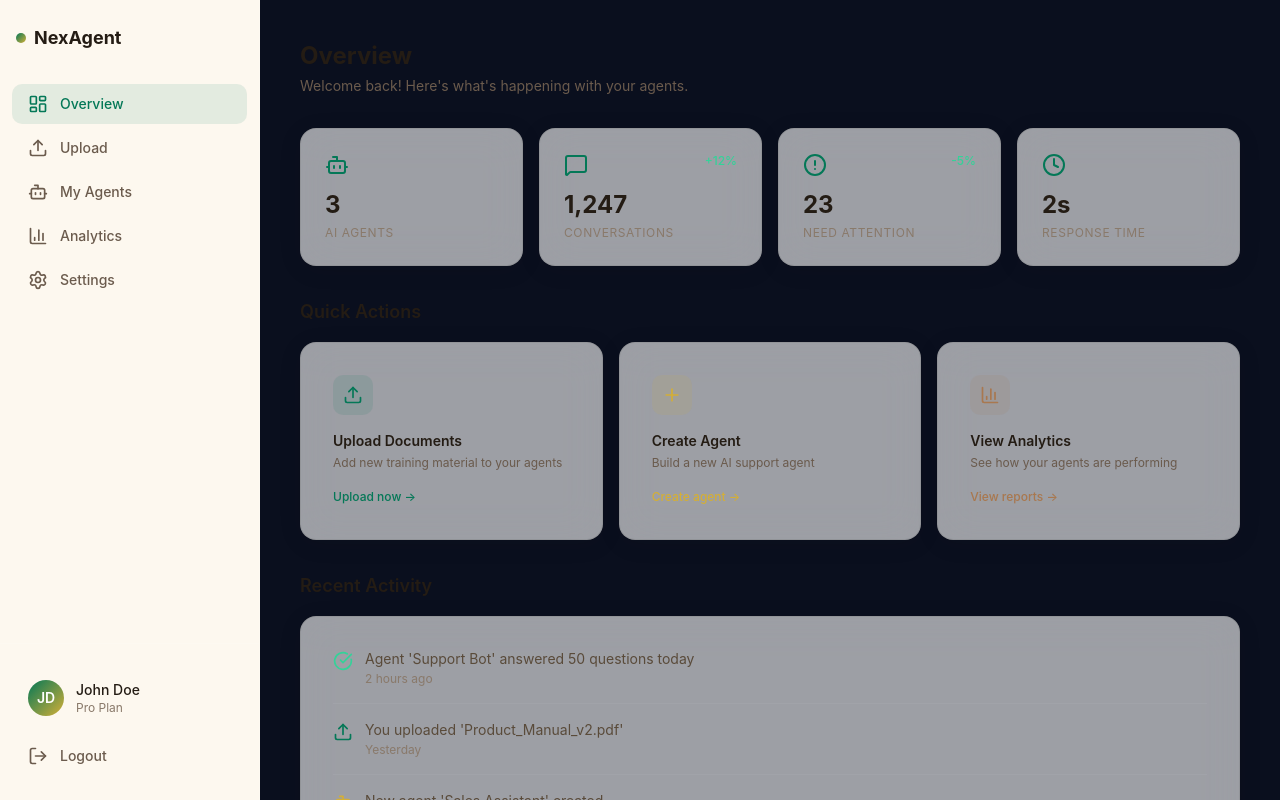
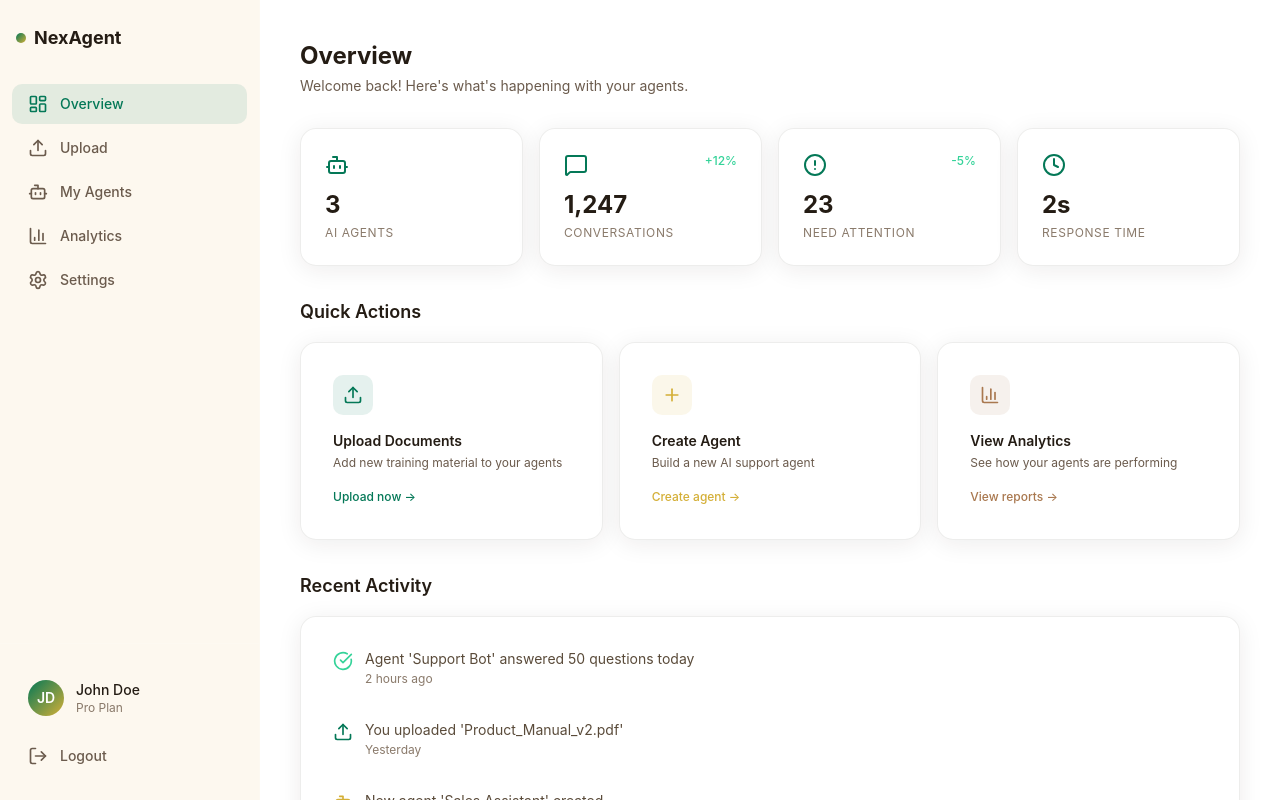
Before and after one commit to Oluwashiji/NexAgent, a React (Vite) app in the folder NEX AGENT ZIP/app/: page /dashboard in a window 1280 px wide. Shown: the top 800 px of the page. Built offline with nearby package versions, Linux system fonts and the light colour scheme.

Commit message:
Fix background color in DashboardPage component

```diff
--- a/NEX AGENT ZIP/app/src/pages/DashboardPage.tsx
+++ b/NEX AGENT ZIP/app/src/pages/DashboardPage.tsx
@@ -21,7 +21,7 @@ export default function DashboardPage() {
   const ActiveComponent = TABS[activeTab] || OverviewTab
 
   return (
-    <div className="min-h-screen bg-[#0A0F1E] flex">
+    <div className="min-h-screen bg-background flex">
       <Sidebar activeTab={activeTab} onTabChange={setActiveTab} />
 
       {/* Main Content */}
```
